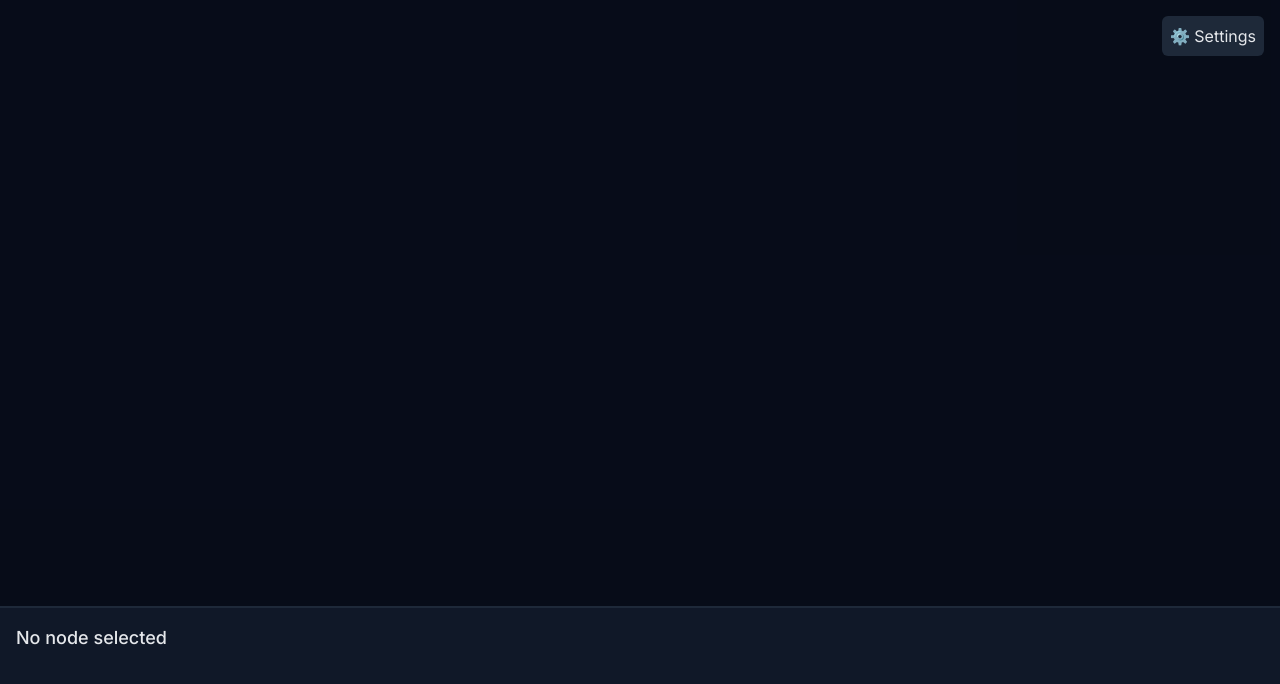
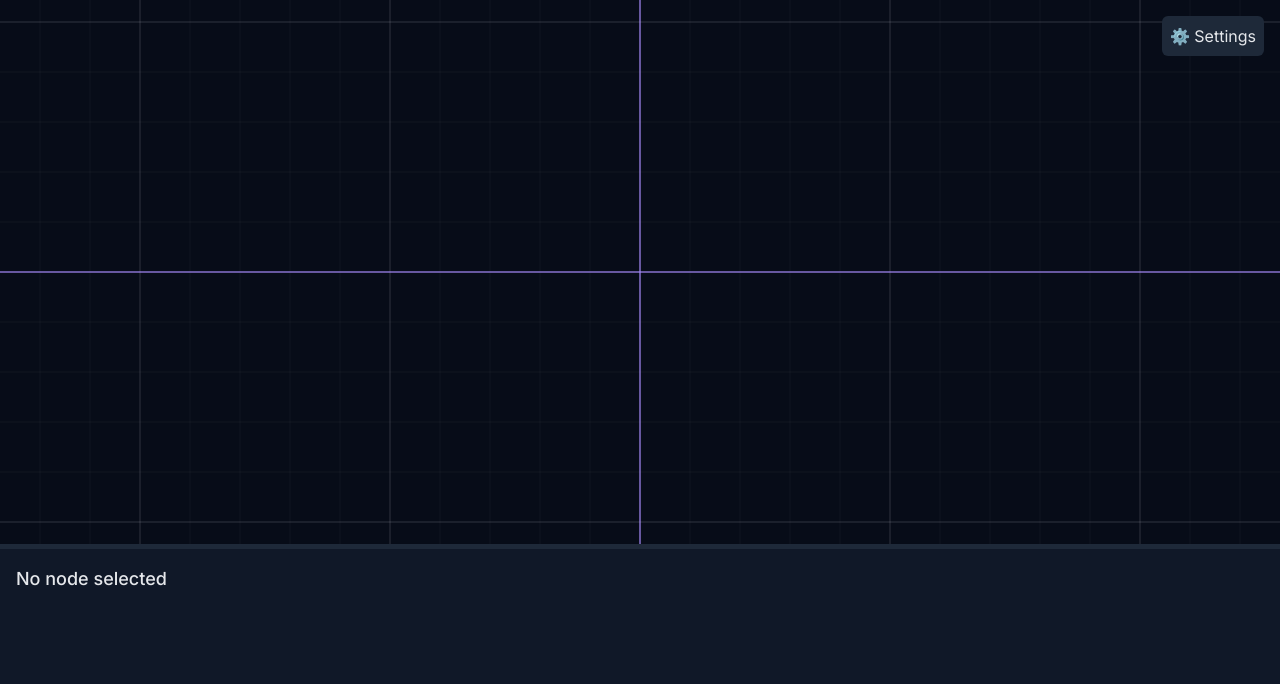
Before and after one commit to PS-Soundwave/weaver, a Next.js app: page / in a window 1280 px wide. Shown: the top 684 px of the page. Built offline with nearby package versions, Linux system fonts and the light colour scheme.

Commit message:
Various UX improvements

```diff
--- a/src/app/page.tsx
+++ b/src/app/page.tsx
@@ -1,13 +1,25 @@
 "use client";
 
+import { useEffect, useState } from "react";
 import { BottomPanel } from "@/components/BottomPanel";
 import { Grid } from "@/components/Grid";
 
 export default function Home() {
+    const [documentHeight, setDocumentHeight] = useState<number | null>(null);
+    const [panelHeight, setPanelHeight] = useState(256);
+
+    useEffect(() => {
+        setDocumentHeight(document.documentElement.clientHeight);
+    }, []);
+
+    if (documentHeight === null) {
+        return null;
+    }
+
     return (
         <main className="flex h-screen w-screen flex-col bg-gray-950">
-            <Grid />
-            <BottomPanel />
+            <Grid height={documentHeight - panelHeight} />
+            <BottomPanel height={panelHeight} setHeight={setPanelHeight} />
         </main>
     );
 }
--- a/src/components/BottomPanel.tsx
+++ b/src/components/BottomPanel.tsx
@@ -1,24 +1,78 @@
-"use client";
-
-import * as Separator from "@radix-ui/react-separator";
+import { useCallback, useEffect, useState } from "react";
 import useStore from "@/store/useStore";
 import { getNodeFactory } from "./nodes/NodeFactory";
 
-export const BottomPanel: React.FC = () => {
+interface BottomPanelProps {
+    setHeight: (_height: number) => void;
+    height: number;
+}
+
+export const BottomPanel: React.FC<BottomPanelProps> = ({
+    setHeight,
+    height
+}) => {
+    const [isDragging, setIsDragging] = useState(false);
+
     const selectedNode = useStore((state) => {
         if (state.selectedNode === null) {
             return null;
         }
-
         return state.nodes.get(state.selectedNode.id)!;
     });
 
     const nodeFactory = selectedNode ? getNodeFactory(selectedNode) : null;
 
+    const handleMouseDown = useCallback(() => {
+        setIsDragging(true);
+    }, []);
+
+    const handleMouseMove = useCallback(
+        (e: MouseEvent) => {
+            if (isDragging) {
+                const newHeight =
+                    document.documentElement.clientHeight - e.clientY;
+
+                setHeight(
+                    Math.max(
+                        100,
+                        Math.min(
+                            newHeight,
+                            document.documentElement.clientHeight * 0.8
+                        )
+                    )
+                );
+            }
+        },
+        [isDragging, setHeight]
+    );
+
+    const handleMouseUp = useCallback(() => {
+        setIsDragging(false);
+    }, []);
+
+    useEffect(() => {
+        if (isDragging) {
+            window.addEventListener("mousemove", handleMouseMove);
+            window.addEventListener("mouseup", handleMouseUp);
+            document.body.style.cursor = "row-resize";
+        }
+        return () => {
+            window.removeEventListener("mousemove", handleMouseMove);
+            window.removeEventListener("mouseup", handleMouseUp);
+            document.body.style.cursor = "default";
+        };
+    }, [isDragging, handleMouseMove, handleMouseUp]);
+
     return (
-        <div className="h-64 max-h-64 overflow-y-scroll border-t border-gray-800 bg-gray-900">
-            <Separator.Root className="h-[1px] bg-gray-800" />
-            <div className="overflow-y-scroll p-4">
+        <div
+            style={{ height }}
+            className="shrink-0 overflow-y-hidden border-t border-gray-800 bg-gray-900"
+        >
+            <div
+                className="h-1 cursor-row-resize bg-gray-800 hover:bg-gray-700"
+                onMouseDown={handleMouseDown}
+            />
+            <div className="h-[calc(100%-4px)] overflow-y-scroll p-4">
                 <h2 className="mb-4 text-lg font-medium text-gray-200">
                     {nodeFactory?.name ?? "No node selected"}
                 </h2>
--- a/src/components/Grid.tsx
+++ b/src/components/Grid.tsx
@@ -308,7 +308,7 @@ const NodeContextMenu: React.FC<NodeContextMenuProps> = ({
     );
 };
 
-export const Grid: React.FC = () => {
+export const Grid: React.FC<{ height: number }> = ({ height }) => {
     const {
         nodes,
         wires,
@@ -345,7 +345,6 @@ export const Grid: React.FC = () => {
         startY: number;
     } | null>(null);
     const [mousePosition, setMousePosition] = useState({ x: 0, y: 0 });
-    const containerRef = useRef<HTMLDivElement>(null);
 
     const addNodeCallback = useCallback(
         (f: (_x: number, _y: number) => GraphNode) => {
@@ -353,19 +352,14 @@ export const Grid: React.FC = () => {
                 return;
             }
 
-            const rect = containerRef.current?.getBoundingClientRect();
-
-            if (!rect) {
-                return;
-            }
-            const centerX = rect.width / 2;
-            const centerY = rect.height / 2;
+            const centerX = document.documentElement.clientWidth / 2;
+            const centerY = height / 2;
             const gridX = contextMenu.x - centerX + position.x;
             const gridY = contextMenu.y - centerY + position.y;
 
             addNode(f(gridX, gridY));
         },
-        [addNode, contextMenu, position]
+        [addNode, contextMenu, position, height]
     );
 
     const handleMouseDown = useCallback(
@@ -414,14 +408,8 @@ export const Grid: React.FC = () => {
                 return;
             }
 
-            if (containerRef.current === null) {
-                return;
-            }
-
-            const rect = containerRef.current.getBoundingClientRect();
-
-            const centerX = rect.width / 2;
-            const centerY = rect.height / 2;
+            const centerX = document.documentElement.clientWidth / 2;
+            const centerY = height / 2;
             const connectors = getNodeFactory(node).getConnectors(
                 node.x - position.x + centerX,
                 node.y - position.y + centerY
@@ -440,7 +428,7 @@ export const Grid: React.FC = () => {
                 startY: connector.y
             });
         },
-        [nodes, position]
+        [nodes, position, height]
     );
 
     const handleEndConnection = useCallback(
@@ -514,20 +502,15 @@ export const Grid: React.FC = () => {
     );
 
     const getGridLines = () => {
-        if (!containerRef.current) {
-            return [];
-        }
-
         const lines = [];
-        const rect = containerRef.current.getBoundingClientRect();
-        const centerX = rect.width / 2;
-        const centerY = rect.height / 2;
+        const centerX = document.documentElement.clientWidth / 2;
+        const centerY = height / 2;
         const startX =
             Math.ceil((position.x - centerX) / GRID_SIZE) * GRID_SIZE;
         const startY =
             Math.ceil((position.y - centerY) / GRID_SIZE) * GRID_SIZE;
-        const endX = rect.width + startX;
-        const endY = rect.height + startY;
+        const endX = document.documentElement.clientWidth + startX;
+        const endY = height + startY;
 
         // Draw minor grid lines
         for (let x = startX; x <= endX; x += GRID_SIZE) {
@@ -539,7 +522,7 @@ export const Grid: React.FC = () => {
                     x1={x - position.x + centerX}
                     y1={0}
                     x2={x - position.x + centerX}
-                    y2={rect.height}
+                    y2={height}
                     stroke={
                         isOrigin
                             ? ORIGIN_COLOR
@@ -560,7 +543,7 @@ export const Grid: React.FC = () => {
                     key={`h${y}`}
                     x1={0}
                     y1={y - position.y + centerY}
-                    x2={rect.width}
+                    x2={document.documentElement.clientWidth}
                     y2={y - position.y + centerY}
                     stroke={
                         isOrigin
@@ -578,13 +561,8 @@ export const Grid: React.FC = () => {
     };
 
     const renderWires = useCallback(() => {
-        if (!containerRef.current) {
-            return [];
-        }
-
-        const rect = containerRef.current.getBoundingClientRect();
-        const centerX = rect.width / 2;
-        const centerY = rect.height / 2;
+        const centerX = document.documentElement.clientWidth / 2;
+        const centerY = height / 2;
 
         const wiredElements = Array.from(
             wires.values().map((wire) => {
@@ -642,17 +620,19 @@ export const Grid: React.FC = () => {
         }
 
         return wiredElements;
-    }, [wires, nodes, position, selectedNode?.id, draggingWire, mousePosition]);
+    }, [
+        wires,
+        nodes,
+        position,
+        selectedNode?.id,
+        draggingWire,
+        mousePosition,
+        height
+    ]);
 
     const renderNodes = useCallback(() => {
-        if (!containerRef.current) {
-            return null;
-        }
-
-        const rect = containerRef.current?.getBoundingClientRect();
-
-        const centerX = rect.width / 2;
-        const centerY = rect.height / 2;
+        const centerX = document.documentElement.clientWidth / 2;
+        const centerY = height / 2;
 
         return Array.from(
             nodes.values().map((node) => {
@@ -695,12 +675,12 @@ export const Grid: React.FC = () => {
         handleStartConnection,
         handleEndConnection,
         setSelectedNode,
-        handleNodeContextMenu
+        handleNodeContextMenu,
+        height
     ]);
 
     return (
         <div
-            ref={containerRef}
             className="h-full w-full overflow-hidden"
             style={{
                 backgroundColor: BG_COLOR,
--- a/src/components/nodes/BaseNode.tsx
+++ b/src/components/nodes/BaseNode.tsx
@@ -65,6 +65,7 @@ export const BaseNode: React.FC<BaseNodeProps & React.PropsWithChildren> = ({
                 dominantBaseline="middle"
                 fill="white"
                 fontSize={14}
+                className="select-none"
             >
                 {children}
             </text>
--- a/src/components/nodes/CaseNode.tsx
+++ b/src/components/nodes/CaseNode.tsx
@@ -21,6 +21,9 @@ interface CaseNodeProps {
     onContextMenu: (_e: React.MouseEvent, _id: string) => void;
 }
 
+export const WIDTH = 80;
+export const HEIGHT = 160;
+
 export const CaseNode: React.FC<CaseNodeProps> = ({
     x,
     y,
@@ -30,9 +33,6 @@ export const CaseNode: React.FC<CaseNodeProps> = ({
     onEndConnection,
     onContextMenu
 }) => {
-    const WIDTH = 80;
-    const HEIGHT = 150;
-
     const selected = useStore((state) => state.selectedNode?.id === node.id);
 
     return (
--- a/src/components/nodes/ConsoleNode.tsx
+++ b/src/components/nodes/ConsoleNode.tsx
@@ -21,6 +21,8 @@ interface ConsoleNodeProps {
     node: ConsoleNodeModel;
 }
 
+export const SIZE = 80;
+
 export const ConsoleNode: React.FC<ConsoleNodeProps> = ({
     x,
     y,
@@ -30,8 +32,6 @@ export const ConsoleNode: React.FC<ConsoleNodeProps> = ({
     onContextMenu,
     node
 }) => {
-    const SIZE = 150;
-
     const selected = useStore((state) => state.selectedNode?.id === node.id);
 
     return (
--- a/src/components/nodes/EndNode.tsx
+++ b/src/components/nodes/EndNode.tsx
@@ -21,8 +21,8 @@ interface EndNodeProps {
     node: EndNodeModel;
 }
 
-const WIDTH = 120;
-const HEIGHT = 50;
+export const WIDTH = 80;
+export const HEIGHT = 80;
 
 export const EndNode: React.FC<EndNodeProps> = ({
     x,
--- a/src/components/nodes/LLMNode.tsx
+++ b/src/components/nodes/LLMNode.tsx
@@ -21,6 +21,9 @@ interface LLMNodeProps {
     node: LLMNodeModel;
 }
 
+export const WIDTH = 120;
+export const HEIGHT = 80;
+
 export const LLMNode: React.FC<LLMNodeProps> = ({
     node,
     x,
@@ -31,9 +34,6 @@ export const LLMNode: React.FC<LLMNodeProps> = ({
     onContextMenu
 }) => {
     const selected = useStore((state) => state.selectedNode?.id === node.id);
-
-    const WIDTH = 120;
-    const HEIGHT = 80;
 
     return (
         <BaseNode
--- a/src/components/nodes/NodeFactory.tsx
+++ b/src/components/nodes/NodeFactory.tsx
@@ -7,15 +7,25 @@ import {
     Store
 } from "@/store/useStore";
 import { CasePanel } from "./Case/CasePanel";
-import { CaseNode } from "./CaseNode";
+import {
+    HEIGHT as CASE_HEIGHT,
+    WIDTH as CASE_WIDTH,
+    CaseNode
+} from "./CaseNode";
 import ConsolePanel from "./Console/ConsolePanel";
-import { ConsoleNode } from "./ConsoleNode";
+import { SIZE as CONSOLE_SIZE, ConsoleNode } from "./ConsoleNode";
 import { EndPanel } from "./End/EndPanel";
-import { EndNode } from "./EndNode";
+import { WIDTH as END_WIDTH, EndNode } from "./EndNode";
 import LLMPanel from "./LLM/LLMPanel";
-import { LLMNode } from "./LLMNode";
-import { VectorDBRetrieveNode } from "./VectorDBRetrieveNode";
-import { VectorDBStoreNode } from "./VectorDBStoreNode";
+import { WIDTH as LLM_WIDTH, LLMNode } from "./LLMNode";
+import {
+    WIDTH as VDB_RETRIEVE_WIDTH,
+    VectorDBRetrieveNode
+} from "./VectorDBRetrieveNode";
+import {
+    WIDTH as VDB_STORE_WIDTH,
+    VectorDBStoreNode
+} from "./VectorDBStoreNode";
 
 type NewBaseNode = {
     id: string;
@@ -129,7 +139,6 @@ export const getNodeFactory: NodeFactory = (node: GraphNode) => {
                 Panel: <LLMPanel node={node} />,
                 name: "LLM",
                 getConnectors: (x: number, y: number) => {
-                    const LLM_WIDTH = 120;
                     return [
                         {
                             id: `${node.id}-input`,
@@ -213,8 +222,6 @@ export const getNodeFactory: NodeFactory = (node: GraphNode) => {
                 Panel: <EndPanel node={node} />,
                 name: "End",
                 getConnectors: (x: number, y: number) => {
-                    const END_WIDTH = 120;
-
                     return [
                         {
                             id: `${node.id}-input`,
@@ -244,26 +251,23 @@ export const getNodeFactory: NodeFactory = (node: GraphNode) => {
                 Panel: <CasePanel node={node} />,
                 name: "Case",
                 getConnectors: (x: number, y: number) => {
-                    const WIDTH = 80;
-                    const HEIGHT = 150;
-
                     const connectors: Connector[] = [
                         {
                             id: `${node.id}-input`,
                             type: "input",
-                            x: x - WIDTH / 2,
+                            x: x - CASE_WIDTH / 2,
                             y
                         }
                     ];
-                    const spacing = HEIGHT / (node.state.cases.length + 1);
+                    const spacing = CASE_HEIGHT / (node.state.cases.length + 1);
 
                     // Add an output connector for each case
                     node.state.cases.forEach((caseValue, index) => {
                         connectors.push({
                             id: `${node.id}-output-${caseValue}`,
                             type: "output",
-                            x: x + WIDTH / 2,
-                            y: y - HEIGHT / 2 + spacing * (index + 1)
+                            x: x + CASE_WIDTH / 2,
+                            y: y - CASE_HEIGHT / 2 + spacing * (index + 1)
                         });
                     });
 
@@ -331,7 +335,6 @@ export const getNodeFactory: NodeFactory = (node: GraphNode) => {
                 Panel: <ConsolePanel node={node} />,
                 name: "Start",
                 getConnectors: (x: number, y: number) => {
-                    const CONSOLE_SIZE = 150;
                     return [
                         {
                             id: `${node.id}-output`,
@@ -372,24 +375,20 @@ export const getNodeFactory: NodeFactory = (node: GraphNode) => {
                     </div>
                 ),
                 name: "Vector DB Storage",
-                getConnectors: (x: number, y: number) => {
-                    const WIDTH = 150;
-
-                    return [
+                getConnectors: (x: number, y: number) => [
                     {
                         id: `${node.id}-input`,
                         type: "input",
-                            x: x - WIDTH / 2,
+                        x: x - VDB_STORE_WIDTH / 2,
                         y
                     },
                     {
                         id: `${node.id}-output`,
                         type: "output",
-                            x: x + WIDTH / 2,
+                        x: x + VDB_STORE_WIDTH / 2,
                         y
                     }
-                    ];
-                },
+                ],
                 call: async (state: Store, input: string) => {
                     state.setActiveNode(node);
                     // Add delay based on execution speed setting
@@ -455,24 +454,20 @@ export const getNodeFactory: NodeFactory = (node: GraphNode) => {
                     </div>
                 ),
                 name: "Vector DB Retrieval",
-                getConnectors: (x: number, y: number) => {
-                    const WIDTH = 150;
-
-                    return [
+                getConnectors: (x: number, y: number) => [
                     {
                         id: `${node.id}-input`,
                         type: "input",
-                            x: x - WIDTH / 2,
+                        x: x - VDB_RETRIEVE_WIDTH / 2,
                         y
                     },
                     {
                         id: `${node.id}-output`,
                         type: "output",
-                            x: x + WIDTH / 2,
+                        x: x + VDB_RETRIEVE_WIDTH / 2,
                         y
                     }
-                    ];
-                },
+                ],
                 call: async (state: Store, input: string) => {
                     state.setActiveNode(node);
                     // Add delay based on execution speed setting
--- a/src/components/nodes/VectorDBRetrieveNode.tsx
+++ b/src/components/nodes/VectorDBRetrieveNode.tsx
@@ -20,8 +20,8 @@ interface VectorDBRetrieveNodeProps {
     node: VectorDBRetrieveNodeModel;
 }
 
-const WIDTH = 150;
-const HEIGHT = 80;
+export const WIDTH = 160;
+export const HEIGHT = 80;
 
 export const VectorDBRetrieveNode = ({
     x,
--- a/src/components/nodes/VectorDBStoreNode.tsx
+++ b/src/components/nodes/VectorDBStoreNode.tsx
@@ -20,6 +20,9 @@ interface VectorDBStoreNodeProps {
     node: VectorDBStoreNodeModel;
 }
 
+export const WIDTH = 160;
+export const HEIGHT = 80;
+
 export const VectorDBStoreNode = ({
     x,
     y,
@@ -29,9 +32,6 @@ export const VectorDBStoreNode = ({
     onContextMenu,
     node
 }: VectorDBStoreNodeProps) => {
-    const WIDTH = 150;
-    const HEIGHT = 80;
-
     const selected = useStore((state) => state.selectedNode?.id === node.id);
 
     return (
```
Lines whose indentation alone changed are shown as unchanged.
